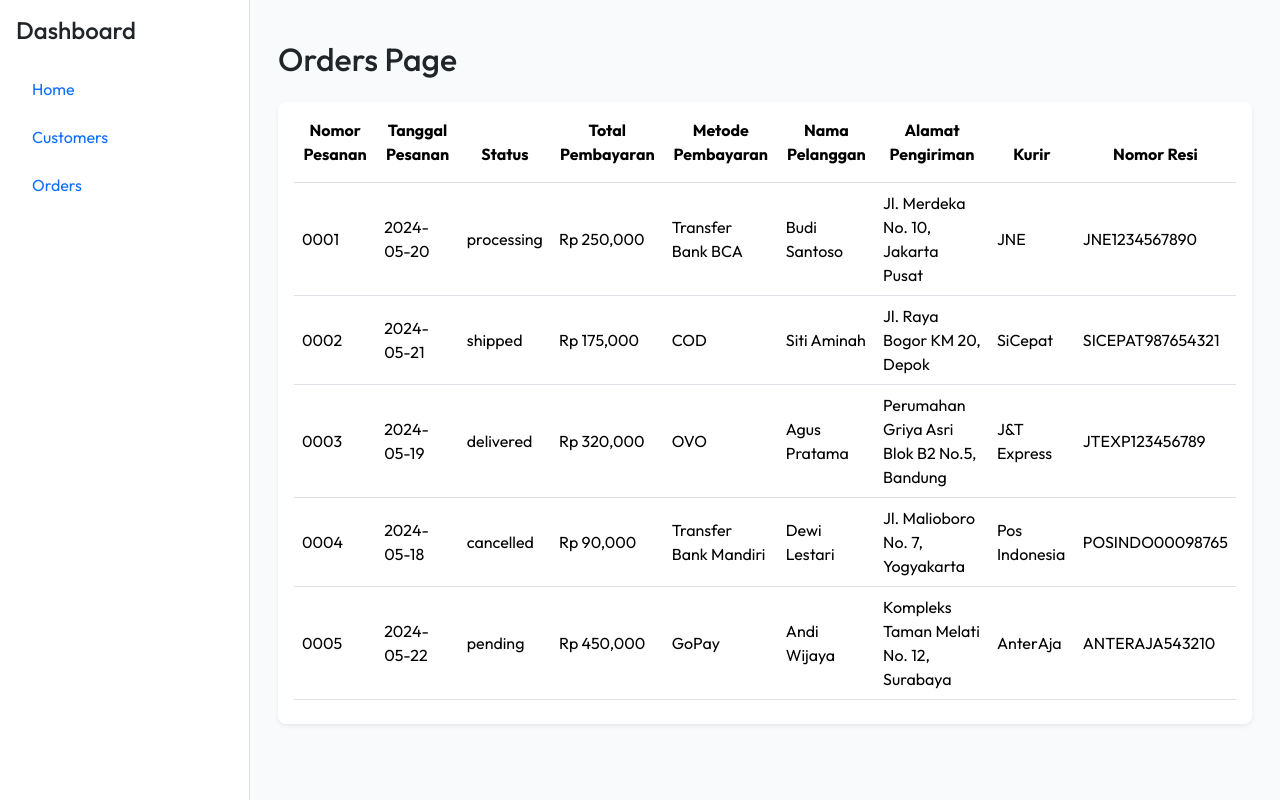
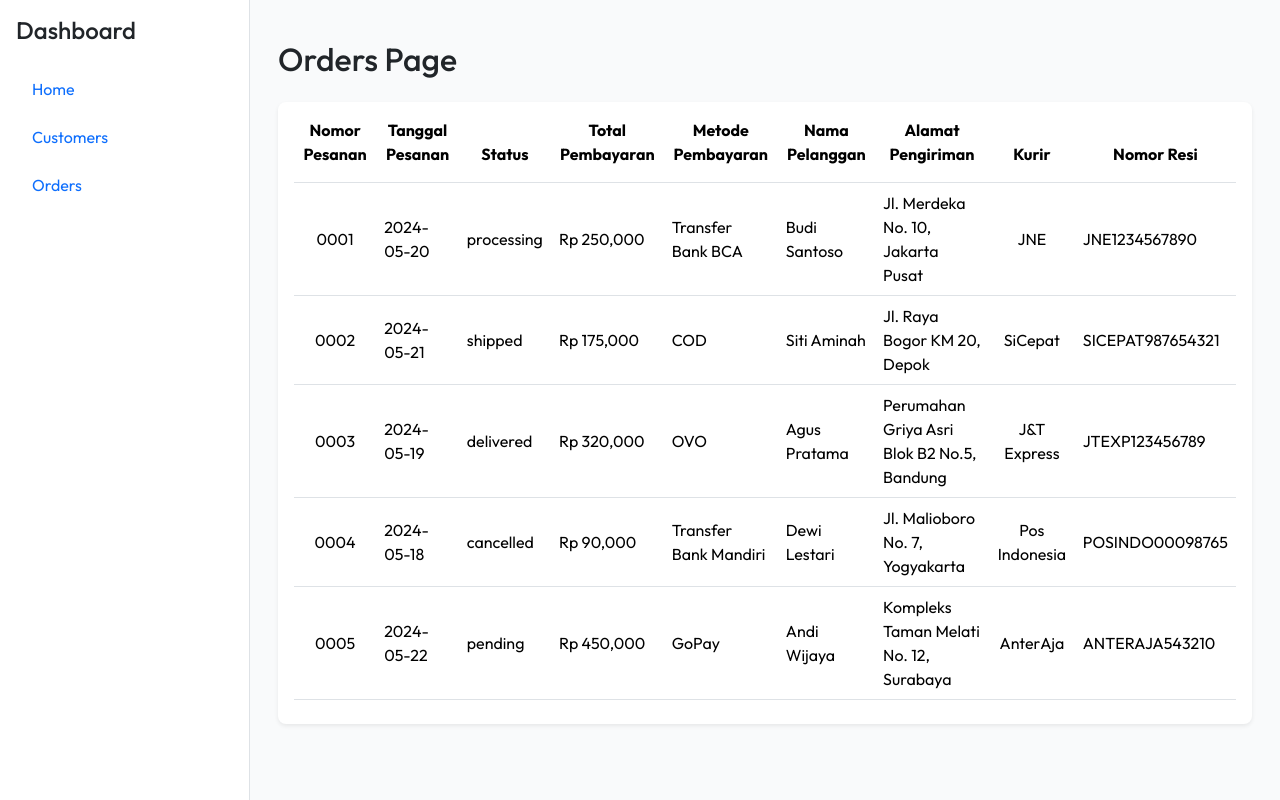
Before and after one commit to thoriqdharmawan/ocm, a React (Vite) app: page /orders in a window 1280 px wide. Built offline with nearby package versions, Linux system fonts and the light colour scheme.

Commit message:
add class names for center alignment in Orders table columns

```diff
--- a/src/components/Table.tsx
+++ b/src/components/Table.tsx
@@ -33,7 +33,7 @@ const Table = <T,>({ columns, data, loading }: TableProps<T>) => {
               <tr key={key}>
                 {columns.map((col, idx) => {
                   return (
-                    <td key={`${key}-${idx}`}>
+                    <td key={`${key}-${idx}`} className={col.className}>
                       {col.cell({ data: dataItem })}
                     </td>
                   );
--- a/src/pages/Orders.tsx
+++ b/src/pages/Orders.tsx
@@ -7,12 +7,12 @@ const columns: Column<OrdersType>[] = [
     id: "orderNumber",
     label: "Nomor Pesanan",
     cell: ({ data }) => data.orderNumber,
+    className: "text-center",
   },
   {
     id: "orderDate",
     label: "Tanggal Pesanan",
     cell: ({ data }) => data.orderDate,
-    className: "text-center",
   },
   {
     id: "status",
@@ -43,6 +43,7 @@ const columns: Column<OrdersType>[] = [
     id: "courier",
     label: "Kurir",
     cell: ({ data }) => data.courier,
+    className: "text-center",
   },
   {
     id: "trackingNumber",
```
